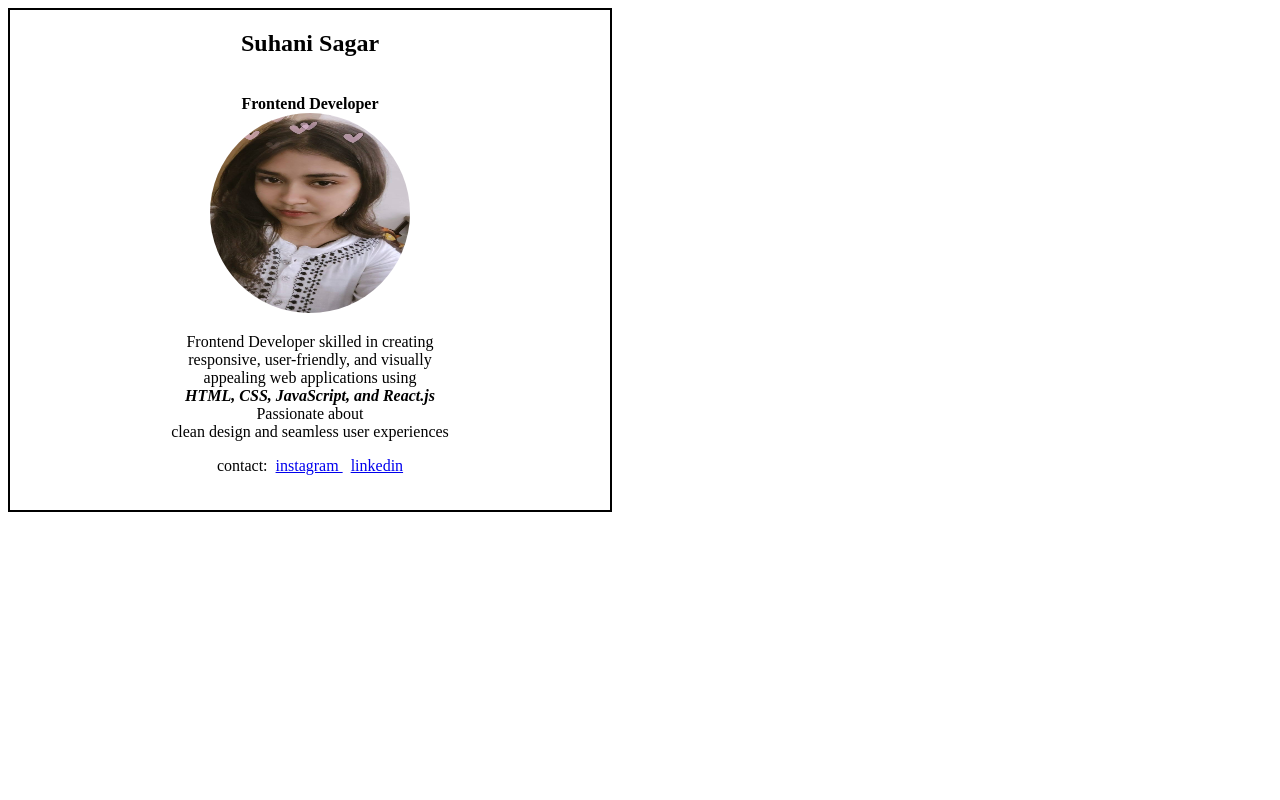
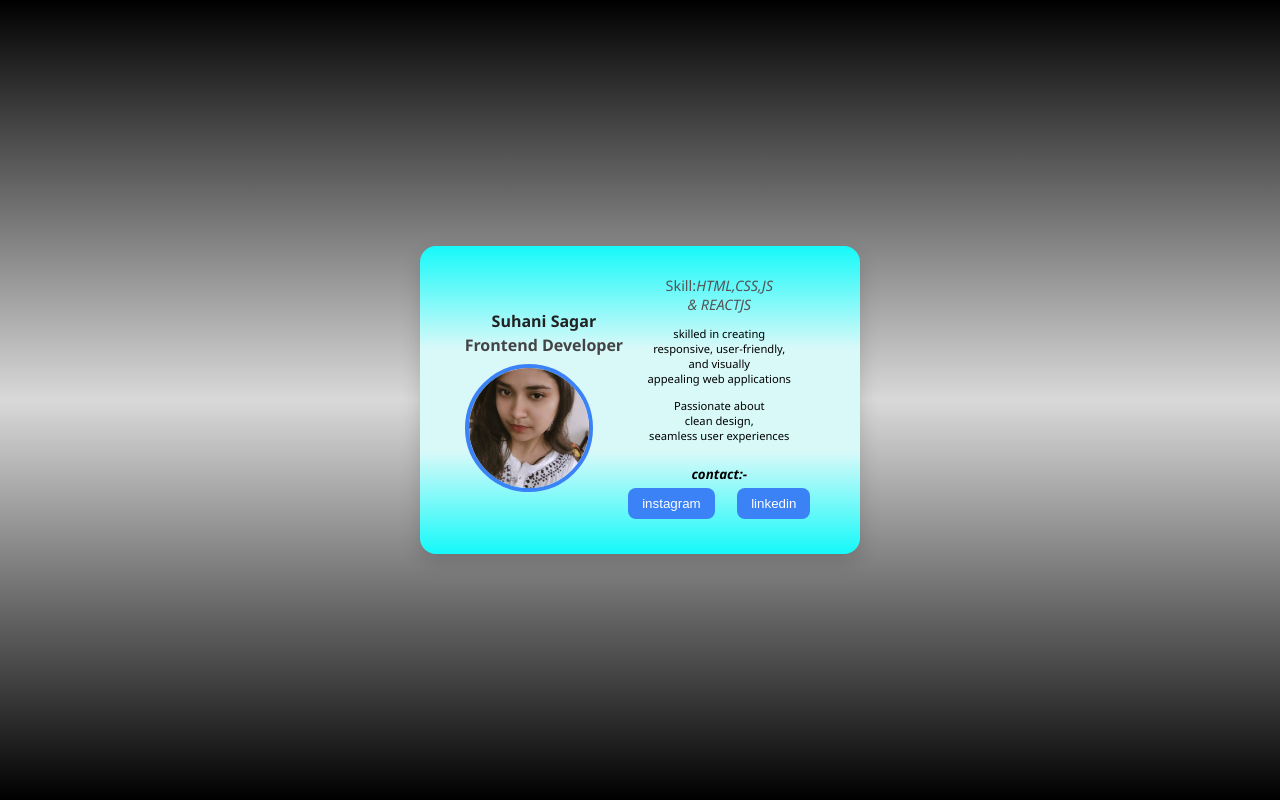
Before and after one commit to Suhani1607/MERN-STACK, a plain HTML site: page BusinessCardD1.html in a window 1280 px wide. Drawn offline with Linux system fonts and the light colour scheme.

Commit message:
Day-2 task Complete

```diff
--- a/BusinessCardD1.html
+++ b/BusinessCardD1.html
@@ -4,28 +4,56 @@
     <meta charset="UTF-8">
     <meta name="viewport" content="width=device-width, initial-scale=1.0">
     <title>Document</title>
+    <link rel="stylesheet" href="style.css">
 </head>
 <body>
-    <div style="text-align: center; ">
-        <div style=" height: 500px;width: 600px;;border:  2px solid black;">
-            <h2>Suhani Sagar</h2><br>
-            <strong style="font-size: medium;">Frontend Developer</strong>
-            <aside>
-                <img src="myPhoto.jpg" width="200px" height="200px" style="border-radius: 50%;">
-            </aside>
-            <p>
-                Frontend Developer skilled in creating <br>responsive, user-friendly, and visually <br>appealing web applications using <br>
-                 <strong><i>HTML, CSS, JavaScript, and React.js</i></strong> <br> Passionate about <br>clean design and seamless user experiences
+    <div class="outer_div">
+        <span class="inner_div">
+            <div class="heading">
+
+            <h3>Suhani Sagar</h3>
+                 <strong style="font-size: medium;">Frontend Developer</strong>
+                <img src="myPhoto.jpg" style="border-radius: 50%;"/>
+            </div>
+
+
+            <div>
+
+
+            <div class="skill">
+                Skill:<i>HTML,CSS,JS <br>& REACTJS</i>
+            </div>
+            <span class="desc">
+
+                    <p class="para" id="para1">
+                skilled in creating <br>responsive, user-friendly,<br> and visually <br>appealing web applications
+
             </p>
+
+
+                   <p class="para" id="para2">Passionate about <br>clean design, <br> seamless user experiences</p>
+
+            </span>
+            </span>
+
+
             <footer>
 
-                    contact:&nbsp;
+                    <sub><b><i>contact:-</i></b></sub>
+                    <br>
 
 
+                <button class="btn">
 
                     <a href="https://www.instagram.com/__fairy_5002?igsh=MW9qb2g1MW1hdGticw==" target="_blank">instagram </a>
+
+                </button>
                   &nbsp;
+                  <button class="btn">
                     <a href="https://www.linkedin.com/in/suhani-sagar-0117472bb?utm_source=share&utm_campaign=share_via&utm_content=profile&utm_medium=android_app" target="_blank">linkedin</a>
+                  </button>
+
+
                     <br>
 
 
--- /dev/null
+++ b/style.css
@@ -0,0 +1,92 @@
+body {
+  margin: 0;
+  height: 100vh;
+  display: flex;
+  justify-content: center;
+  align-items: center;
+  background: linear-gradient( rgba(0, 0, 0, 1),rgba(0, 0, 0, 0.15),rgb(0,0,0,1));
+  font-family: 'Segoe UI', Tahoma, Geneva, Verdana, sans-serif;
+}
+
+.outer_div {
+  background:linear-gradient(rgb(21, 249, 249),rgb(217, 249, 249),rgb(217,249,249),rgb(21, 249, 249));
+  padding: 30px 20px;
+  border-radius: 16px;
+  display: flex;
+  justify-content: center;
+  align-items: center;
+  box-shadow: 0 8px 20px rgba(0, 0, 0, 0.15);
+  width: 400px;
+  text-align: center;
+
+}
+.heading{
+  display: flex;
+  flex-direction: column;
+}
+.inner_div{
+  display: flex;
+  justify-content: center;
+  align-items: center;
+}
+
+
+img {
+  width: 120px;
+  height: 120px;
+  border-radius: 50%;
+  border: 4px solid #3b82f6;
+  object-fit: cover;
+  margin-bottom: 15px;
+}
+
+h3 {
+  font-size: 1rem;
+  font-weight: 600;
+  margin-bottom: 2px;
+  color: #222;
+}
+
+strong {
+  display: block;
+  font-size: 1rem;
+  margin-bottom: 8px;
+  color: #444;
+}
+
+.skill {
+  font-size: 0.9rem;
+  color: #555;
+  margin-bottom: 12px;
+}
+
+.desc p {
+  font-size: 0.7rem;
+  color: #000;
+
+}
+
+footer {
+  margin-top: 15px;
+}
+
+.btn {
+  background-color: #3b82f6;
+  border: none;
+  color: white;
+  padding: 8px 14px;
+  margin: 5px;
+  border-radius: 8px;
+  cursor: pointer;
+  transition: background 0.3s ease;
+}
+
+.btn:hover {
+  background-color: #1e40af;
+}
+
+a {
+  text-decoration: none;
+  color: white;
+  font-weight: 500;
+}
```
Also changed, not shown: bg2.jpg (added), bg3.jpg (added).
